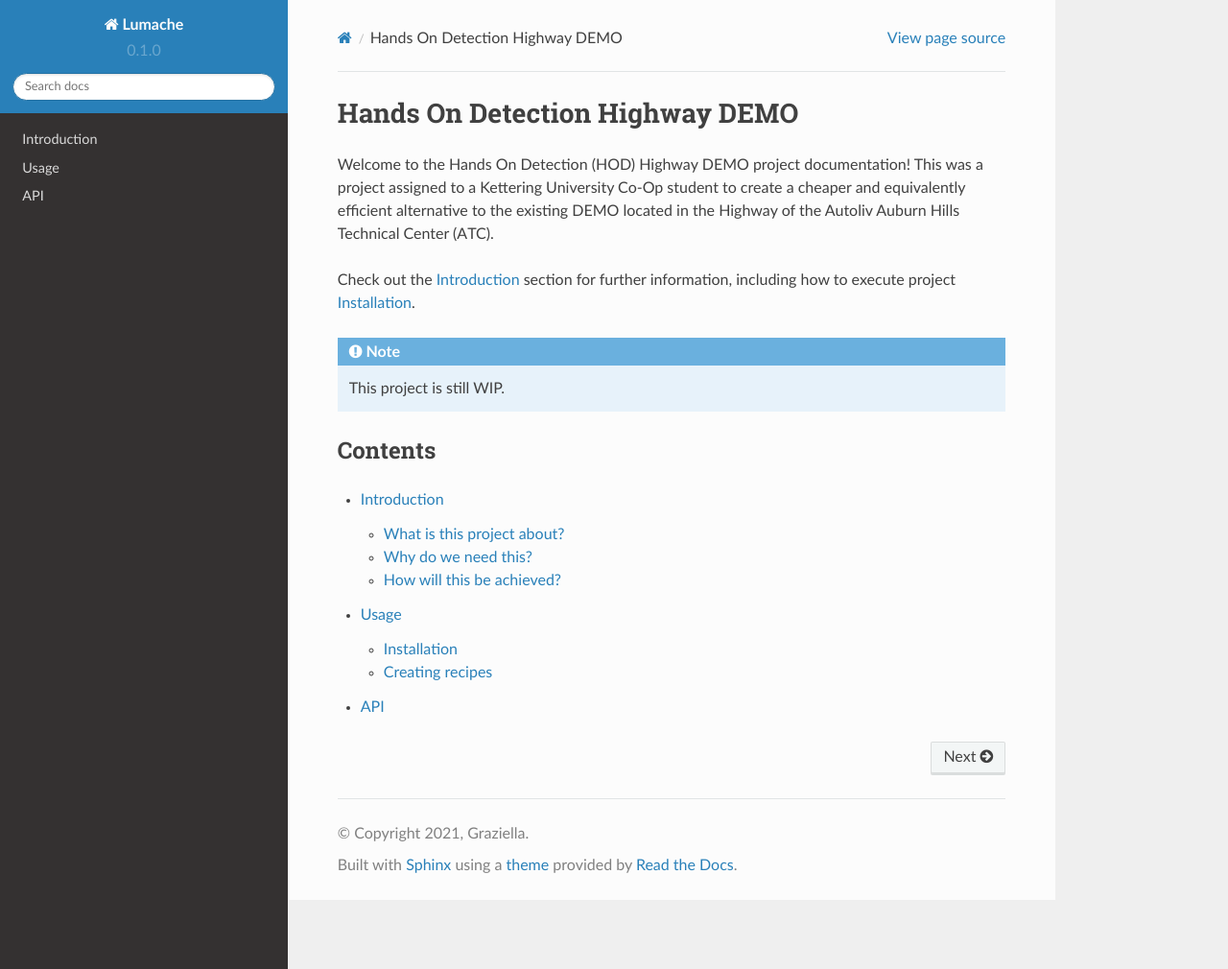
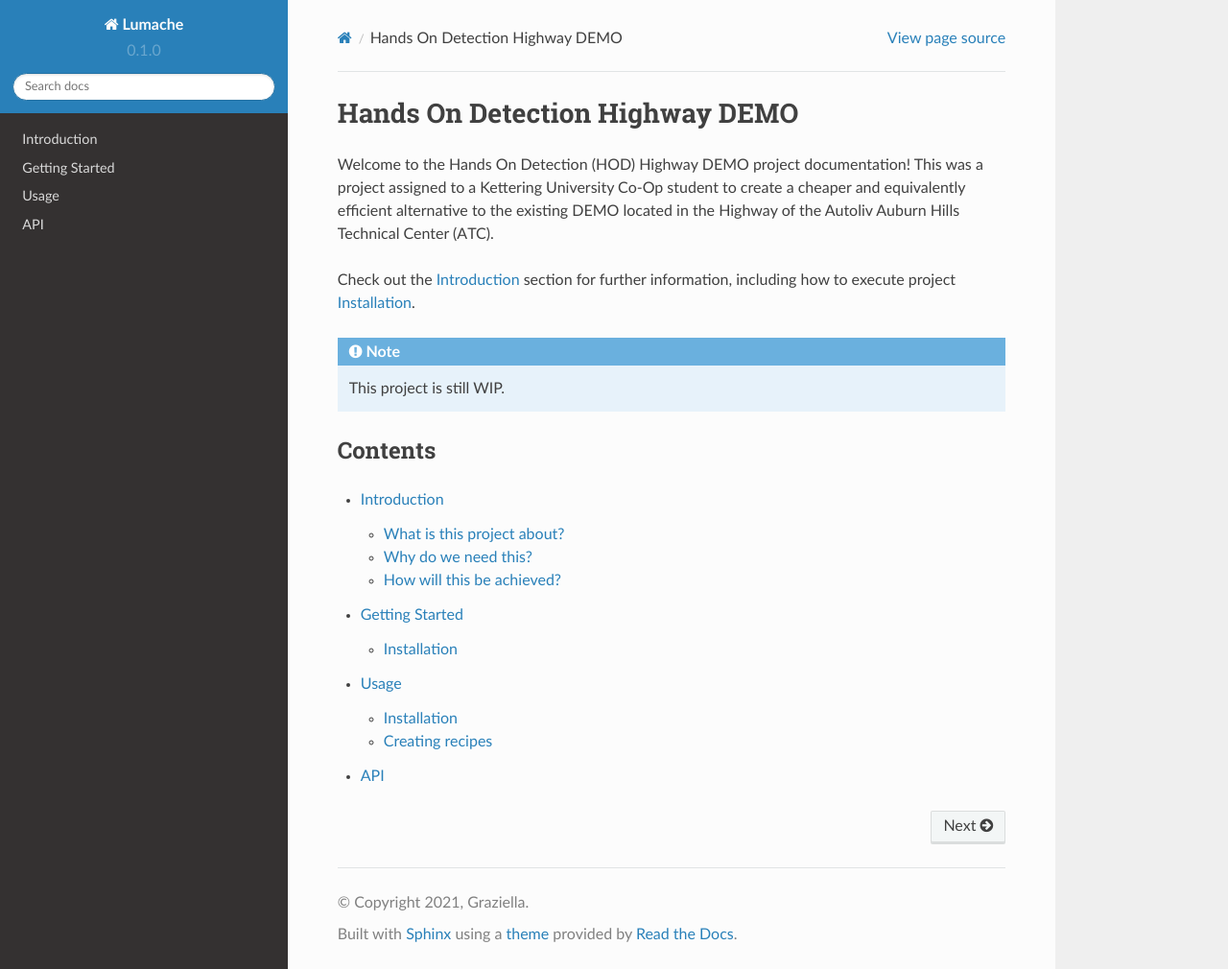
Before and after one commit to DaSausiBoi/VW-DEMO-Docs, a Sphinx documentation site: the page built from docs/source/index.rst, in a window 1280 px wide and 1010 px high. Shown: the whole window at 96% size. Built offline with Sphinx 7.4.7 and the Read the Docs theme 2.0.0, drawn with Linux system fonts in a browser that asks for light colours.

Commit message:
getting started init commit

```diff
--- /dev/null
+++ b/docs/source/getting_started.rst
@@ -0,0 +1,7 @@
+Getting Started
+===============
+
+Installation
+------------
+
+To get started,
--- a/docs/source/index.rst
+++ b/docs/source/index.rst
@@ -18,5 +18,6 @@ Contents
 .. toctree::
 
    introduction
+   getting_started
    usage
    api
```
